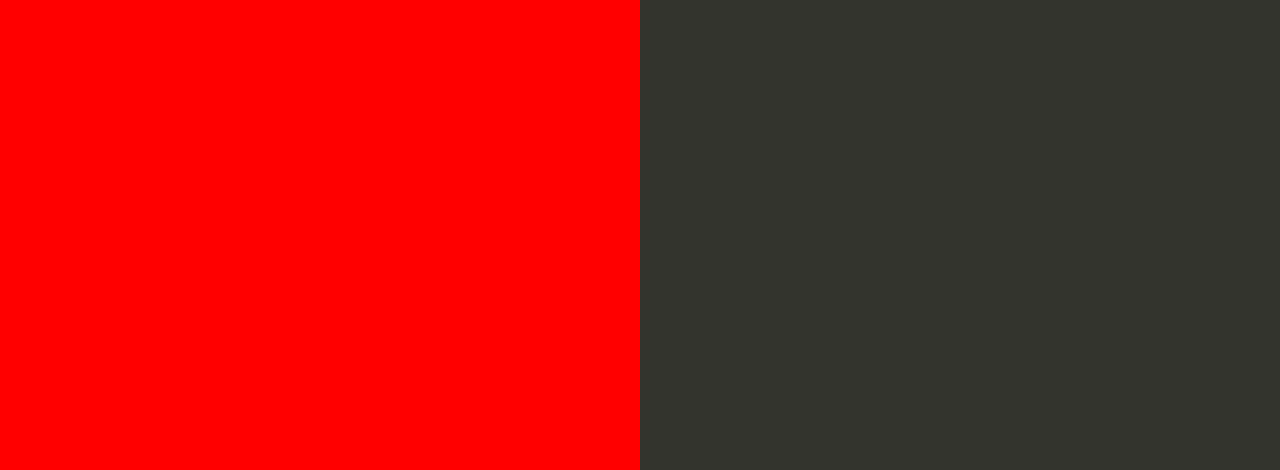
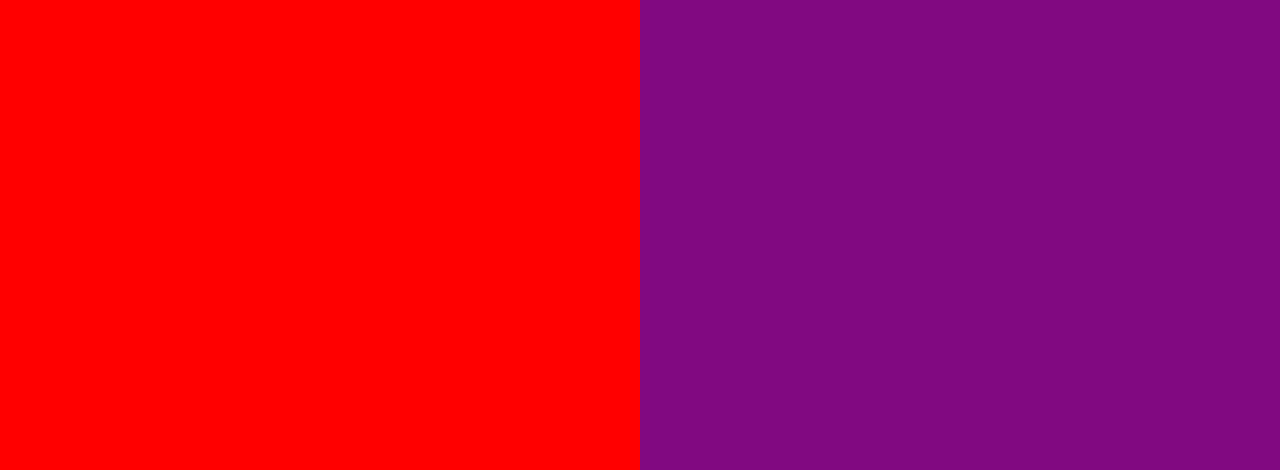
Before and after one commit to jnprogrammer/aws_devops_pratice_repo, a website: page index.html in a window 1280 px wide. Shown: the part 330-800 px from the top of the page. Drawn offline with Linux system fonts and the light colour scheme.

Commit message:
Update index.html
change color 810981

```diff
--- a/index.html
+++ b/index.html
@@ -49,7 +49,7 @@
         bottom: 0px;
         left: 50%;
 
-        background-color: #33342D;
+        background-color: #810981;
       }
 
       h1 {
```
